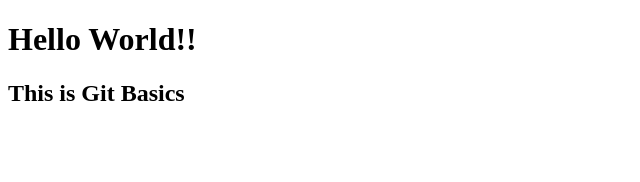
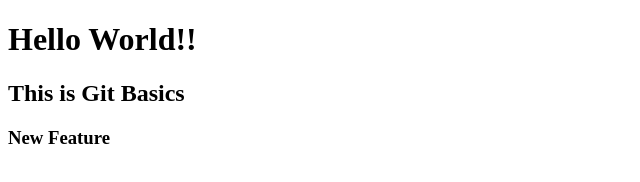
Before and after one commit to Sri-Rohith-A/Coding-Challenge-One, a plain HTML site: page index.html in a window 1280 px wide. Shown: the whole page, without its empty margins (0-640 px from the left). Drawn offline with Linux system fonts and the light colour scheme.

Commit message:
Created index.html

```diff
--- a/index.html
+++ b/index.html
@@ -14,6 +14,11 @@
     <h2>
         This is Git Basics
     </h2>
+    <div>
+        <h3>
+            New Feature
+        </h3>
+    </div>
 </body>
 
 </html>
```
